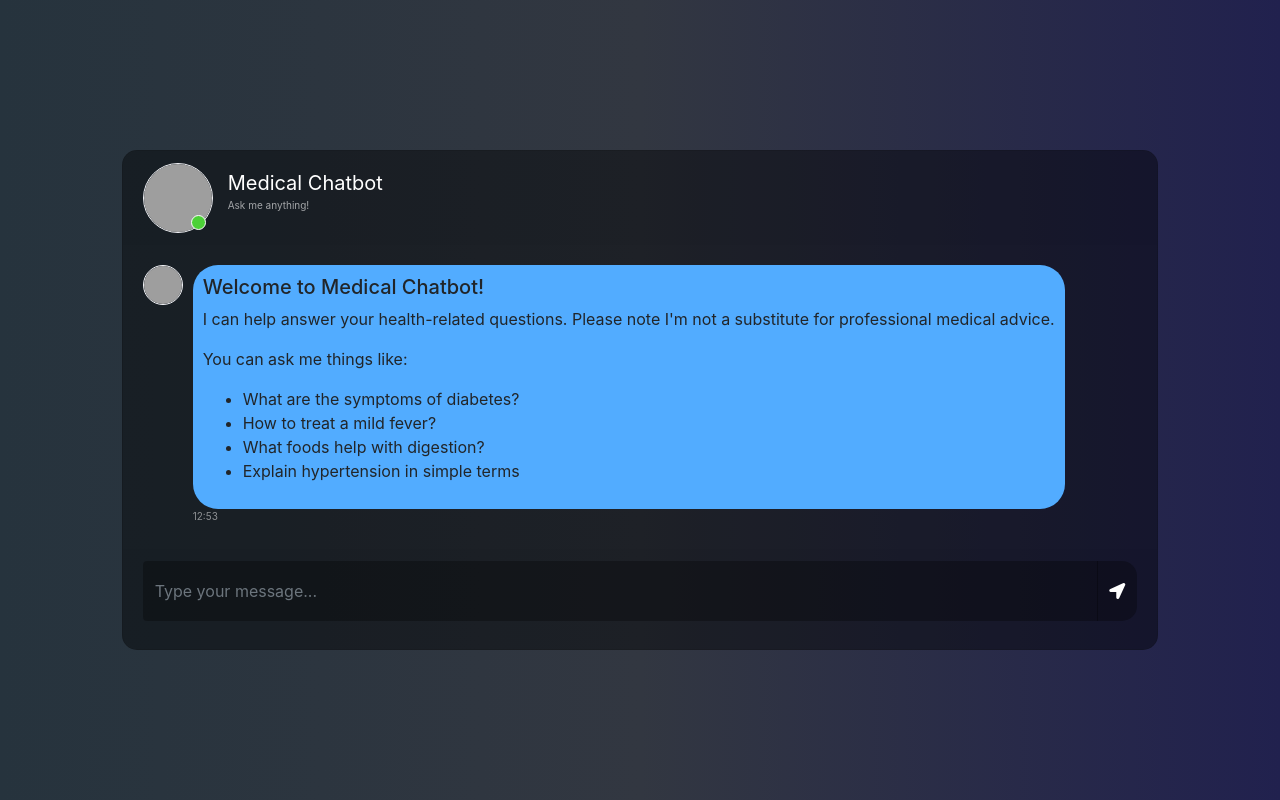
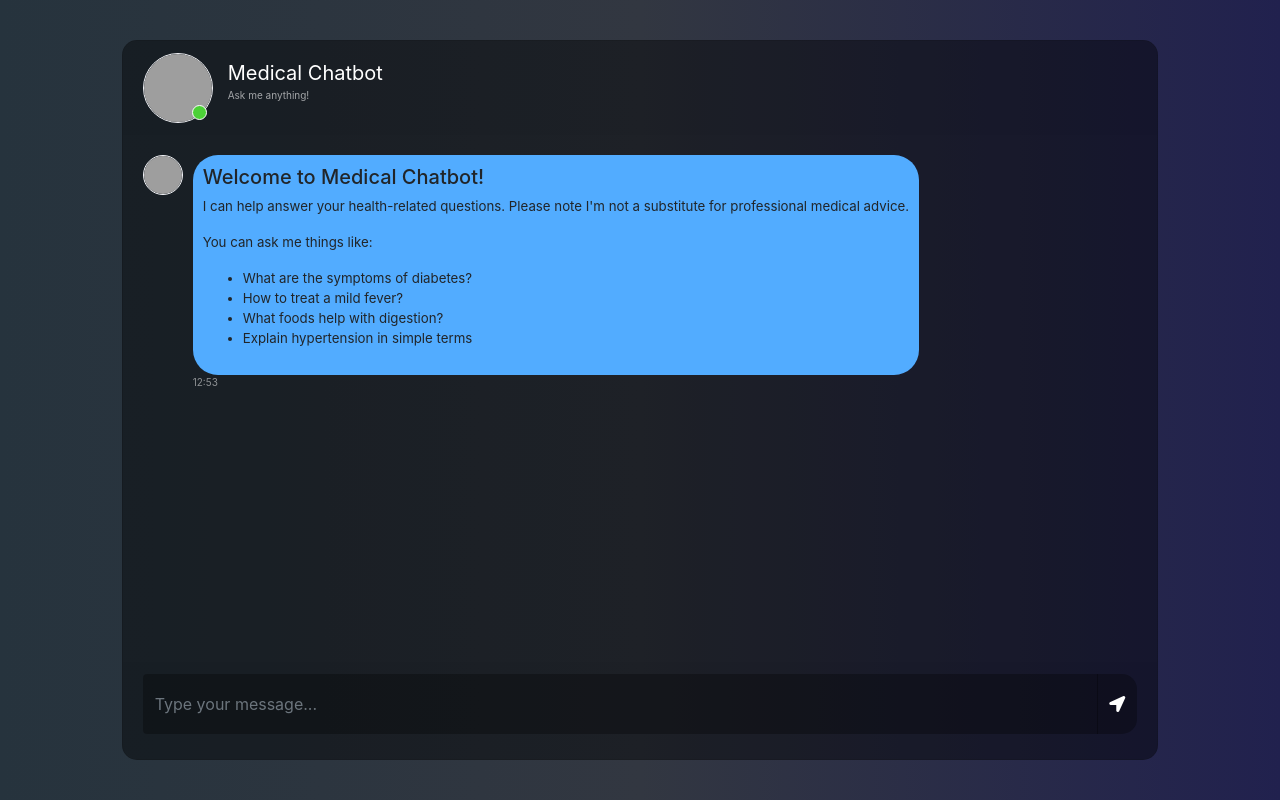
Before and after one commit to atharvnikam38/Health_AI_Chatbot, a Flask app: page / in a window 1280 px wide. Run offline with Flask 3, Linux system fonts and the light colour scheme; some libraries are stand-ins or nearby versions; grey boxes are pictures that could not be loaded.

Commit message:
Update style.css

```diff
--- a/static/style.css
+++ b/static/style.css
@@ -13,7 +13,9 @@ html {
 }
 
 .card {
-	height: 500px;
+	font-size: 0.83em;
+	height: 90vh;
+	width: 100%;
 	border-radius: 15px !important;
 	background-color: rgba(0, 0, 0, 0.4) !important;
 }
```
